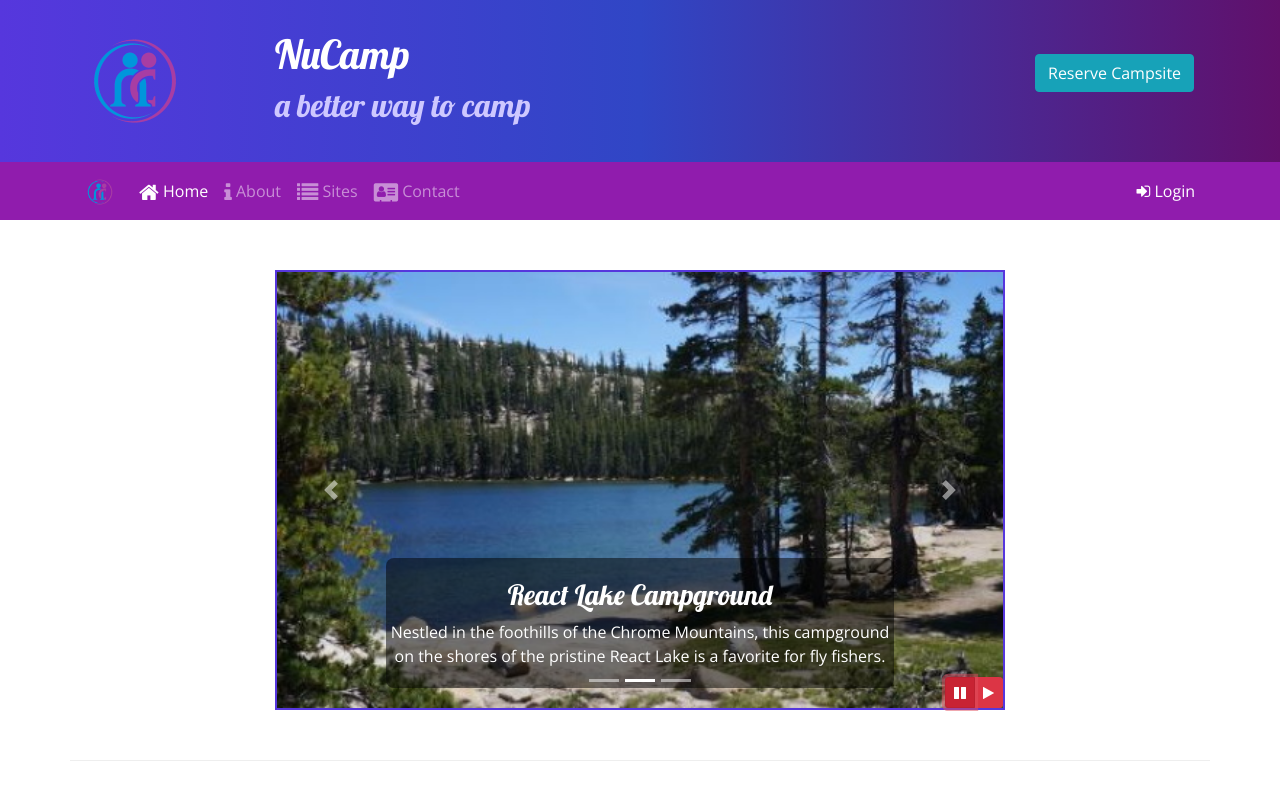
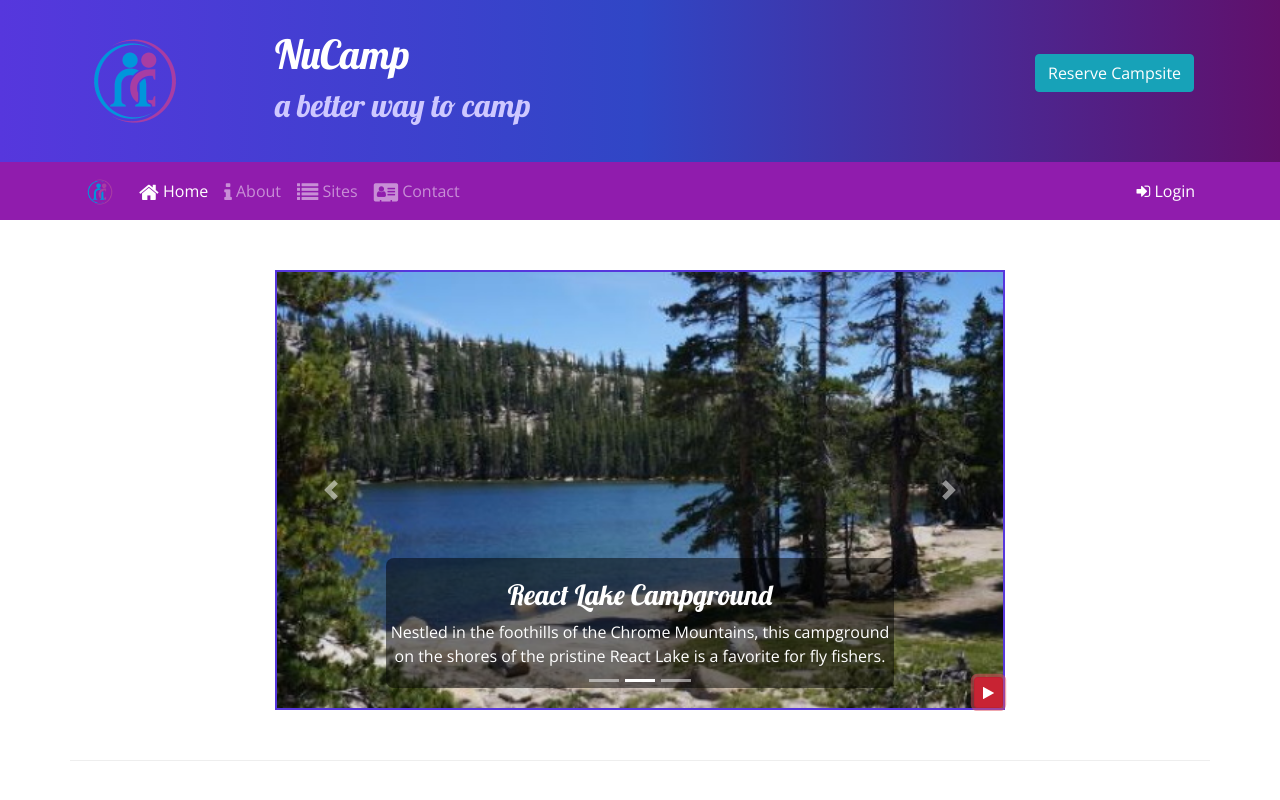
Before and after one commit to AnchorDB/Nucampsites-Project, a website: page index.html in a window 1280 px wide. Both pictures are taken after a click on the button 960 px from the left and 692 px from the top of the page. Shown: the top 800 px of the page. Drawn offline with nearby package versions, Linux system fonts and the light colour scheme.

Commit message:
jQuery P2

```diff
--- a/index.html
+++ b/index.html
@@ -193,14 +193,9 @@
                         <span class="carousel-control-next-icon"></span>
                         <span class="sr-only">Next</span>
                     </a>
-                    <div class="btn-group" id="carouselBtn">
-                        <button class="btn btn-danger btn-sm" id="carouselPause">
+                    <button class="btn btn-danger btn-sm" id="carouselBtn">
                             <i class="fa fa-pause"></i>
-                        </button>
-                        <button class="btn btn-danger btn-sm" id="carouselPlay">
-                            <i class="fa fa-play"></i>
-                        </button>
-                    </div>
+                    </button>
                 </div>
             </div>
         </div>
@@ -333,11 +328,16 @@
     <script>
         $(function() {
             $('.carousel').carousel ( { interval: 2000});
-            $('#carouselPause').click(function(){
-                $('.carousel').carousel('pause');
-            });
-            $('#carouselPlay').click(function(){
-                $('.carousel').carousel('cycle');
+            $('#carouselBtn').click(function(){
+                if ($("#carouselBtn").children("i").hasClass("fa-pause")) {
+                    $(".carousel").carousel("pause");
+                    $("#carouselBtn").children("i").removeClass("fa-pause");
+                    $("#carouselBtn").children("i").addClass("fa-play");
+                } else {
+                    $(".carousel").carousel("cycle");
+                    $("#carouselBtn").children("i").removeClass("fa-play");
+                    $("#carouselBtn").children("i").addClass("fa-pause");
+                }
             });
         });
     </script>
```
